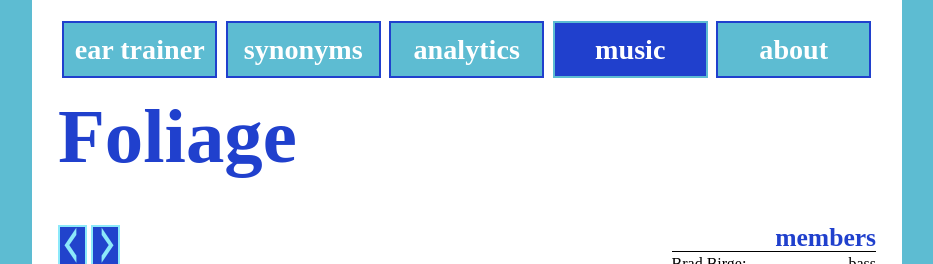
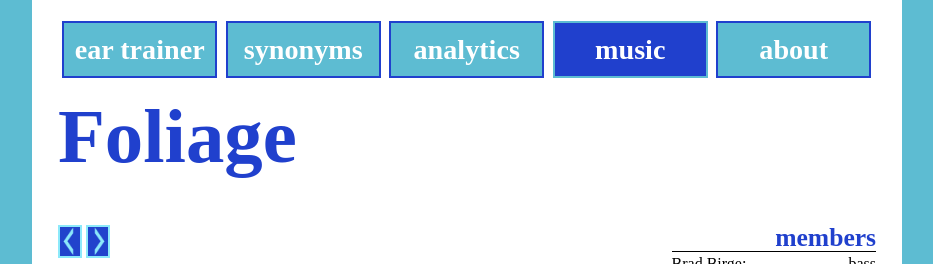
Before and after one commit to ntowbinj/flasksite, a Flask app: page /music in a window 1280 px wide. Shown: the top 264 px of the page, without its empty margins (173-1106 px from the left). Run offline with Flask 2, Linux system fonts and the light colour scheme; some libraries are stand-ins or nearby versions.

Commit message:
shrank prev/next a bit

```diff
--- a/FlaskApp/static/css/style.css
+++ b/FlaskApp/static/css/style.css
@@ -26,7 +26,7 @@ div.prevnext {
 div.prevnext a{text-decoration: none}
 div.prevnext img{
     border: 2px solid #8CE9FA;
-    width: 25px;
+    width: 20px;
     height: auto;
 }
 div.prevnext img:hover{border-color:#2040cd;}
```
